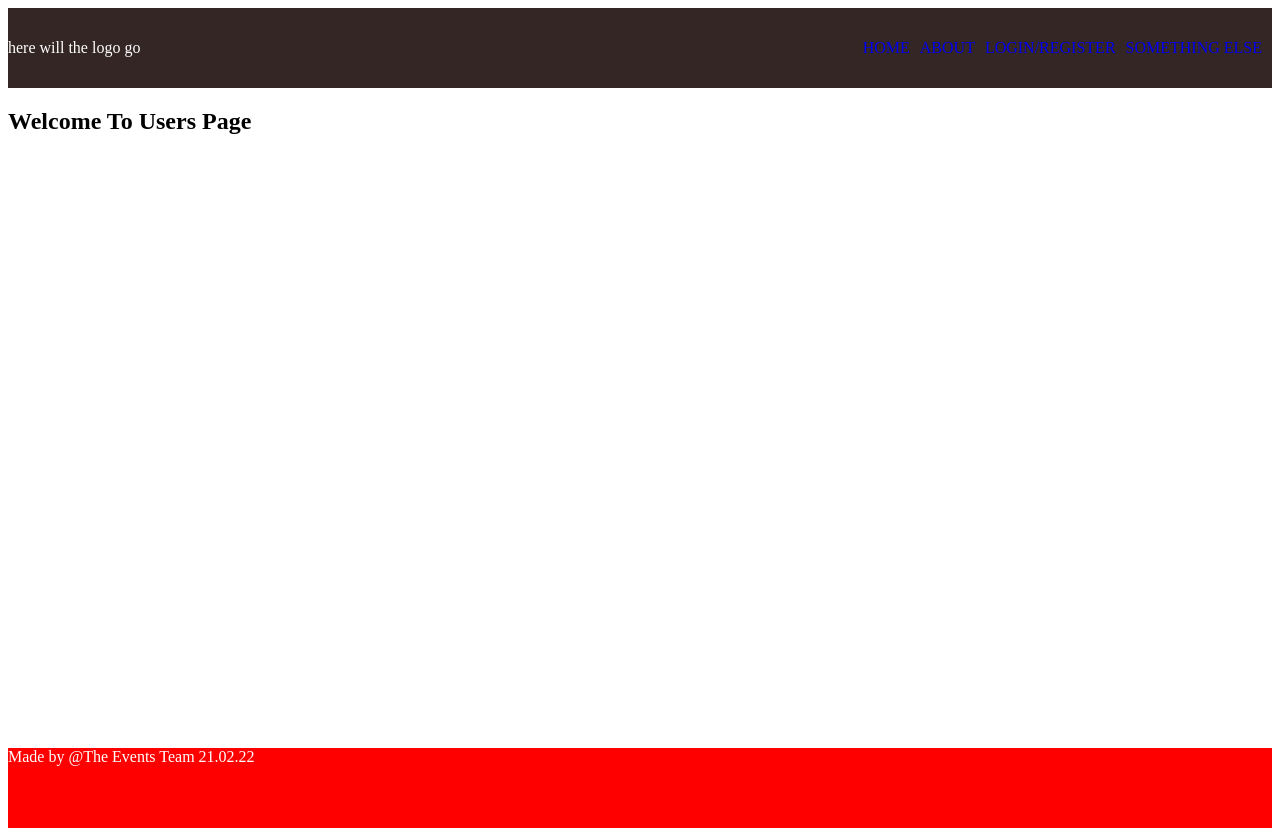
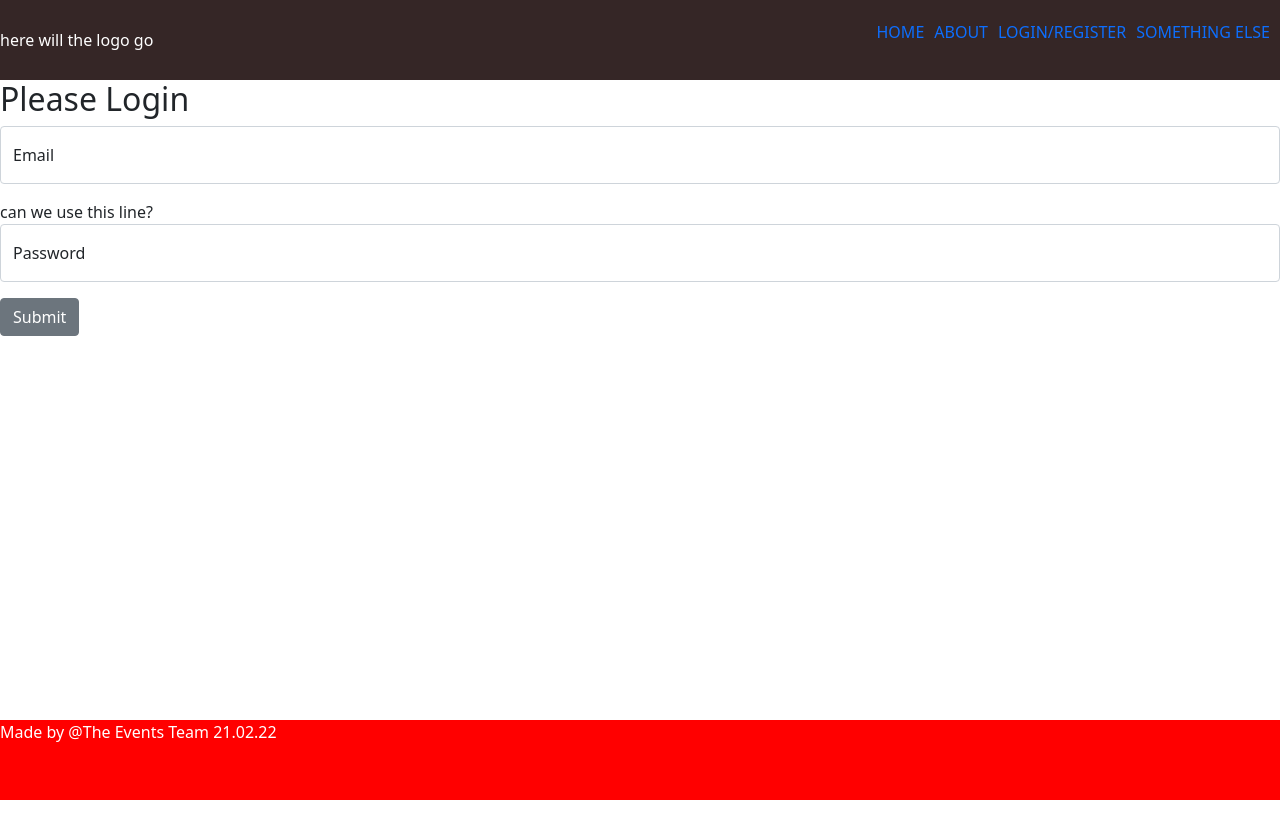
Before and after one commit to MuhandOsman/events-manager, a React (Create React App) app in the folder frontend/: page /form in a window 1280 px wide. After the commit the page ends 800 px from the top, so only its background shows below. Built offline with nearby package versions, Linux system fonts and the light colour scheme; no server answers.

Commit message:
login form added & getevent func

```diff
--- a/frontend/package.json
+++ b/frontend/package.json
@@ -10,6 +10,7 @@
     "react-dom": "^17.0.2",
     "react-router-dom": "^6.2.1",
     "react-scripts": "5.0.0",
+    "reactstrap": "^9.0.1",
     "web-vitals": "^2.1.4"
   },
   "scripts": {
--- a/frontend/public/index.html
+++ b/frontend/public/index.html
@@ -28,7 +28,8 @@
   rel="stylesheet"
   href="https://fonts.googleapis.com/css?family=Roboto:300,400,500,700&display=swap"
 />
-    <title>React App</title>
+    <title>EVENT MANAGER</title>
+    <link rel="stylesheet" href="https://cdn.jsdelivr.net/npm/bootstrap@5.1.0/dist/css/bootstrap.min.css" />
   </head>
   <body>
     <noscript>You need to enable JavaScript to run this app.</noscript>
--- a/frontend/src/App.css
+++ b/frontend/src/App.css
@@ -29,3 +29,8 @@ footer {
   color: white;
   height:10vh;
 }
+
+.events {
+  border: 1px solid black;
+  border-radius: 5px;
+}
--- a/frontend/src/components/Pages/Home.jsx
+++ b/frontend/src/components/Pages/Home.jsx
@@ -1,9 +1,18 @@
-import React from 'react'
+import React, {useContext} from 'react'
+import MyContext from "../../context/MyContext"
 
 const Home = () => {
+  const context = useContext(MyContext)
+  const {events} = context
   return (
     <section>
       <h1 >UNDER CONSTRUCTION</h1>
+      {events && events.map((item) => (
+        <div key={item.id} className="events">
+          <h2>{item.title}</h2>
+          <h3>{item.description}</h3>
+        </div>
+      ))}
     </section>
   )
 }
--- a/frontend/src/components/Pages/Users.jsx
+++ b/frontend/src/components/Pages/Users.jsx
@@ -1,9 +1,55 @@
-import React from 'react'
+import { useState, useContext } from 'react';
+import { Button, Form, FormGroup, Input, Label } from 'reactstrap';
+import MyContext from '../../context/MyContext';
 
 const Users = () => {
+  const context = useContext(MyContext)
+  const {postForm} = context;
+
+
+  const [form ,setForm] =useState({email:"" , password: ""});
+
+  const handleChange = (e) => {
+    setForm({...form, [e.target.name]: e.target.value})
+  }
+  const handleSubmit = (e) => {
+    e.preventDefault()
+    //setForm({email:"" , password: ""})
+    postForm("http://localhost:8000/login", form)
+  }
   return (
     <section>
-      <h1>Welcome To Users Page</h1>
+      <h2>Please Login </h2>
+      <Form inline>
+    <FormGroup floating>
+      <Input
+        id="exampleEmail"
+        name="email"
+        placeholder="Email"
+        type="email"
+        onChange={() => handleChange}
+      />
+      <Label for="exampleEmail">
+        Email
+      </Label>
+    </FormGroup>
+    {'can we use this line? '}
+    <FormGroup floating>
+      <Input
+        id="examplePassword"
+        name="password"
+        placeholder="Password"
+        type="password"
+      />
+      <Label for="examplePassword">
+        Password
+      </Label>
+    </FormGroup>
+    {' '}
+    <Button onClick={() => handleSubmit}>
+      Submit
+    </Button>
+  </Form>
     </section>
   )
 }
--- a/frontend/src/context/MyProvider.jsx
+++ b/frontend/src/context/MyProvider.jsx
@@ -1,8 +1,41 @@
 import MyContext from "./MyContext"
+import {useState, useEffect} from "react";
 
 const MyProvider = (props) => {
+    // note my thought ...
+    // we need for start at least these var(state): users , events ...
+    const [events, setEvents]= useState([]);
+    //const [users, setUsers]= useState([]);
+
+    useEffect(()=> {
+        // we can use axios here instead of fetch
+        try {
+            const getEvents = async () => {
+                const response = await fetch("http://localhost:8000/dashboard");
+                const data = await response.json();
+                setEvents(data);
+                console.log(data);
+            }
+            getEvents();
+        } catch (error) {
+            console.error(error);
+        }
+    },[])
+
+    const postForm = async (url = '', data = {}) => {
+        const response = await fetch(url , {method:"POST" ,
+        headers: {
+          'Content-Type': 'application/json'
+        },
+        body: JSON.stringify(data)
+        })
+        return response.json()
+      }
+
+
+
   return (
-    <MyContext.Provider value={{}}>
+    <MyContext.Provider value={{events, postForm}}>
         {props.children}
     </MyContext.Provider>
   )
```
Also changed, not shown: 1 other file (tests, documents, lock files or other folders).
